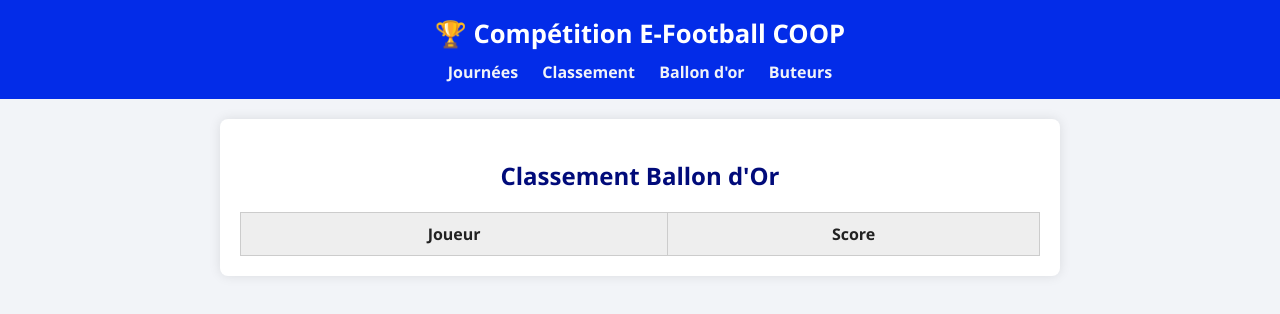
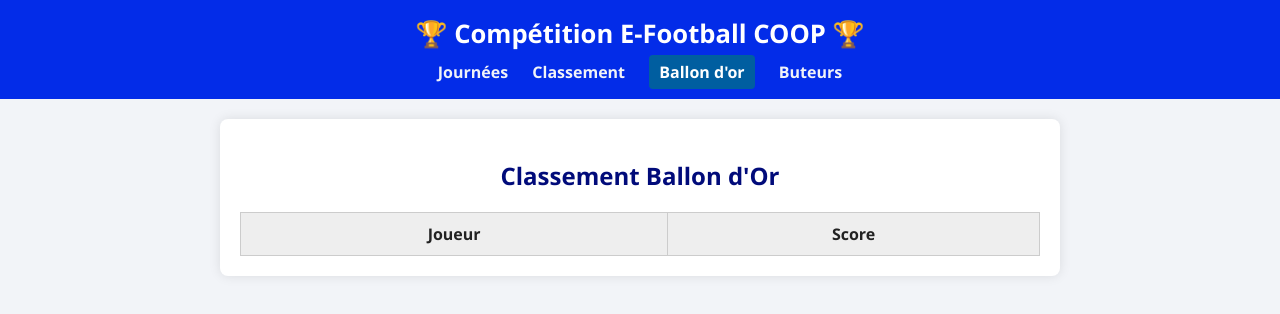
Before and after one commit to seba06200/coopLMefootball, a plain HTML site: page ballon.html in a window 1280 px wide. Drawn offline with Linux system fonts and the light colour scheme; no server answers.

Commit message:
Update ballon.html

```diff
--- a/ballon.html
+++ b/ballon.html
@@ -12,7 +12,7 @@
 <body>
 
   <header>
-    <h1>🏆 Compétition E-Football COOP</h1>
+    <h1>🏆 Compétition E-Football COOP 🏆</h1>
     <nav>
       <a href="index.html">Journées</a>
       <a href="classement.html">Classement</a>
@@ -51,5 +51,14 @@ const calendar = [
 
 </script>
 <script type="module" src="ballon.js"></script>
+<script>
+  const links = document.querySelectorAll("nav a");
+  const currentPage = location.pathname.split("/").pop();
+  links.forEach(link => {
+    if (link.getAttribute("href") === currentPage) {
+      link.classList.add("active");
+    }
+  });
+</script>
 </body>
 </html>
```
